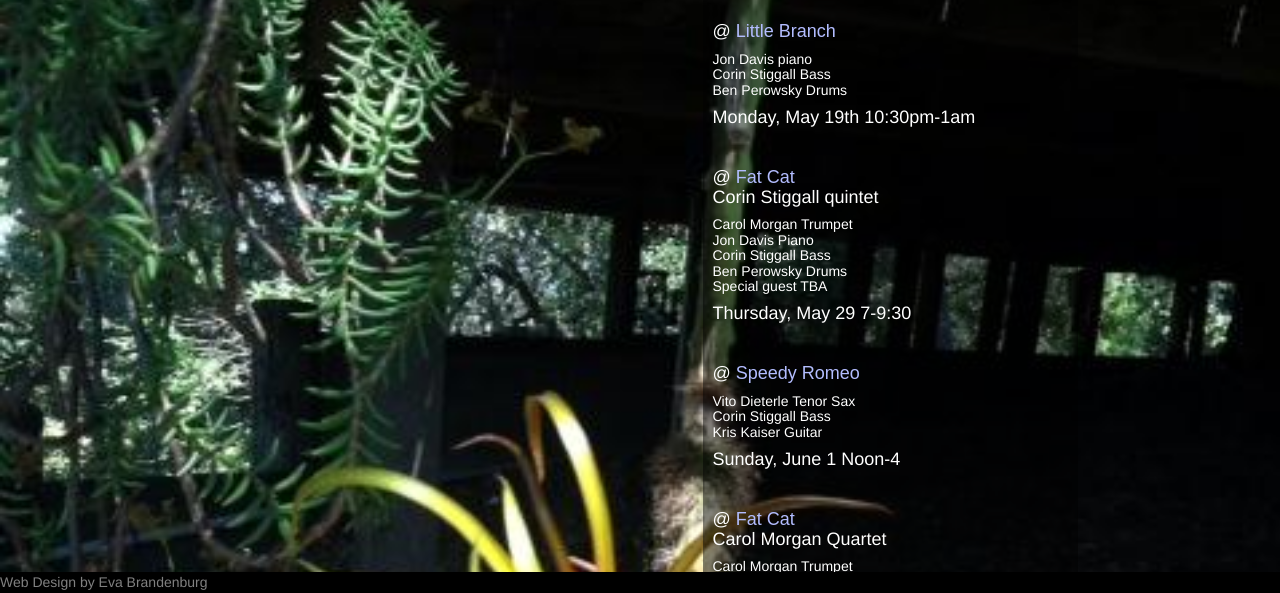
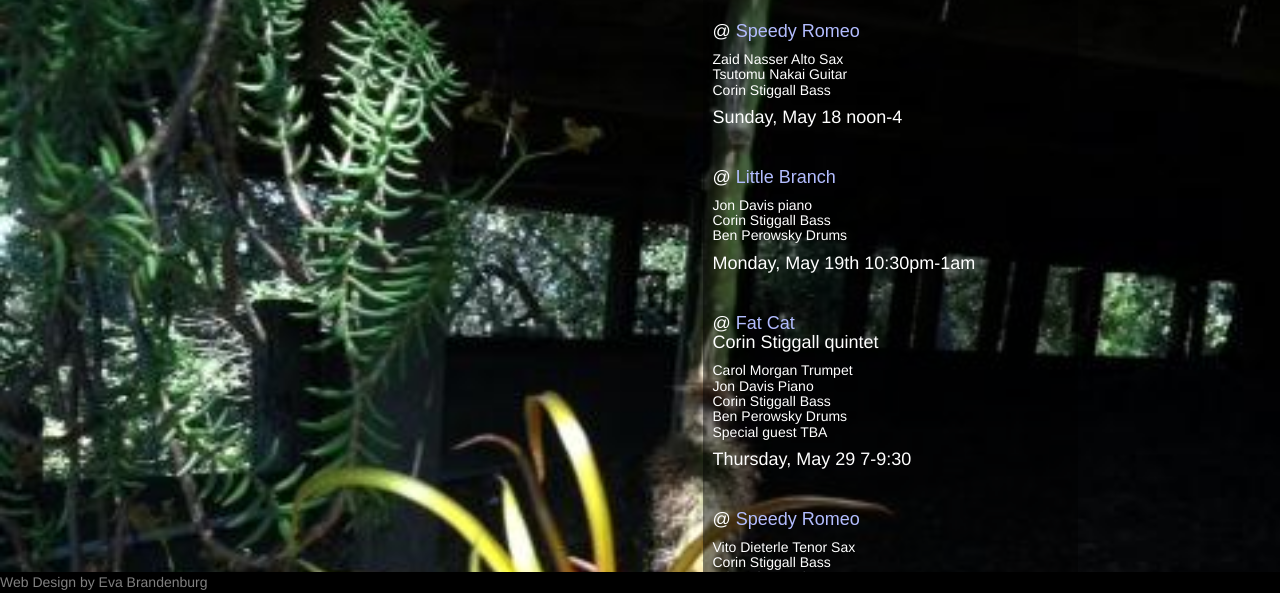
Before and after one commit to evabrandenburg/corin, a plain HTML site: page index.html in a window 1280 px wide. Shown: the part 188-781 px from the top of the page. Drawn offline with nearby package versions, Linux system fonts and the light colour scheme.

Commit message:
schedule update

```diff
--- a/index.html
+++ b/index.html
@@ -49,7 +49,14 @@
     		<div><h1>Schedule</h1></div><br><br><br><br>
 
     	<div>
-			<!--TEXT AREA... feel free to CHANGE-->
+
+			<h4>@ <a href="#" target="_blank">
+				Speedy Romeo</a>
+			<h5>Zaid Nasser Alto Sax<br>
+				Tsutomu Nakai Guitar<br>
+				Corin Stiggall Bass</h5>
+			<h4>Sunday, May 18 noon-4</h4>
+			<br>
 
 			<h4>@ <a href="#" target="_blank">
 				Little Branch</a>
```
